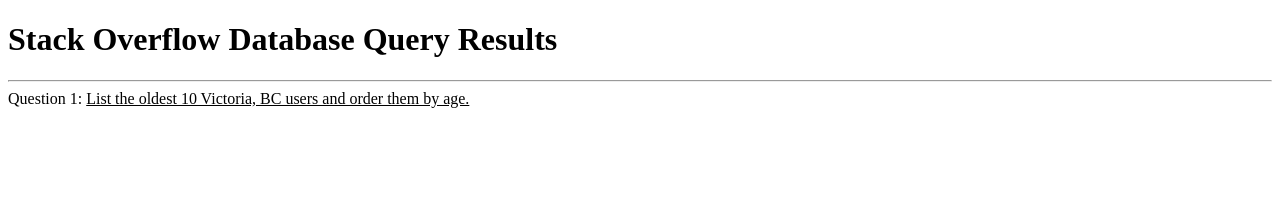
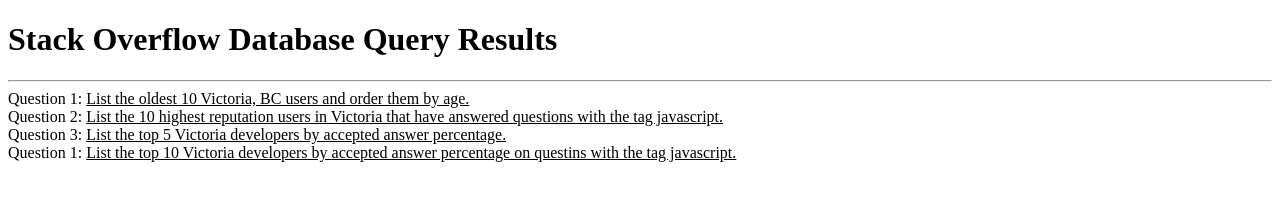
Before and after one commit to liamebirge/Homework8, a plain HTML site: page Homework8.html in a window 1280 px wide. Drawn offline with Linux system fonts and the light colour scheme.

Commit message:
Questions added

```diff
--- a/Homework8.html
+++ b/Homework8.html
@@ -10,7 +10,9 @@
 		<hr />
 		<section>
 			<div id="question1">
-				Question 1: <u>List the oldest 10 Victoria, BC users and order them by age.</u><br />
+				<div class="question">
+					Question 1: <u>List the oldest 10 Victoria, BC users and order them by age.</u>
+				</div>
 				<div class="codeQ1">
 
 				</div>
@@ -19,6 +21,9 @@
 				</div>
 			</div>
 			<div id="question2">
+				<div class="question">
+					Question 2: <u>List the 10 highest reputation users in Victoria that have answered questions with the tag javascript.</u>
+				</div>
 				<div class="codeQ2">
 
 				</div>
@@ -27,6 +32,9 @@
 				</div>
 			</div>
 			<div id="question3">
+				<div class="question">
+					Question 3: <u>List the top 5 Victoria developers by accepted answer percentage.</u>
+				</div>
 				<div class="codeQ3">
 
 				</div>
@@ -35,6 +43,9 @@
 				</div>
 			</div>
 			<div id="question4">
+				<div class="question">
+					Question 1: <u>List the top 10 Victoria developers by accepted answer percentage on questins with the tag javascript.</u>
+				</div>
 				<div class="codeQ4">
 
 				</div>
```
